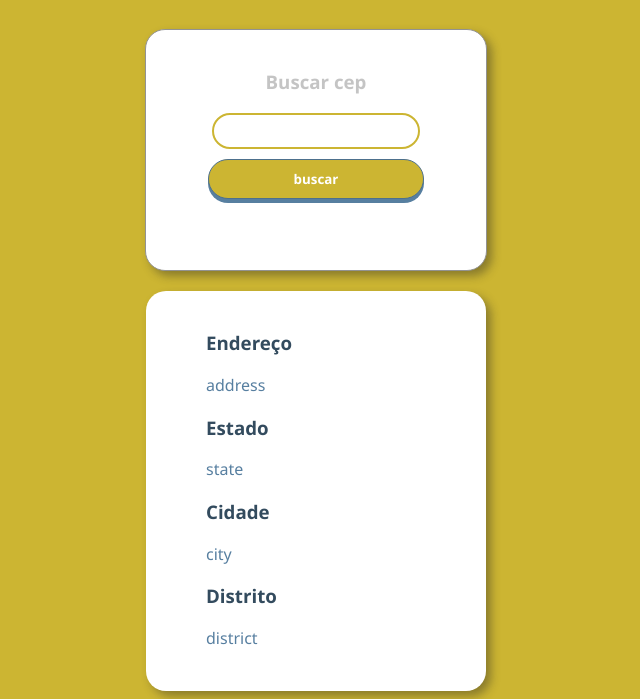
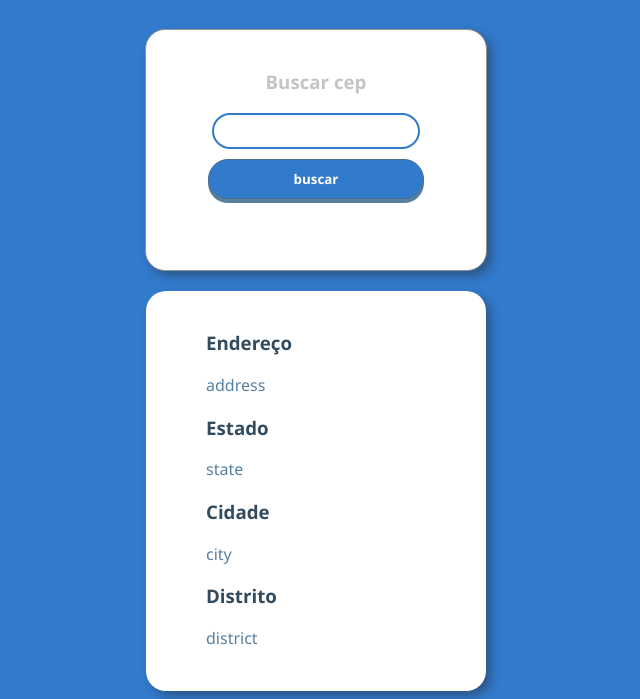
Before and after one commit to rafael1240/ApiCepJavascript, a plain HTML site: page index.html in a window 1280 px wide. Shown: the part 103-802 px from the top of the page, without its empty margins (324-964 px from the left). Drawn offline with Linux system fonts and the light colour scheme.

Commit message:
cor do fundo

```diff
--- a/style.css
+++ b/style.css
@@ -1,5 +1,5 @@
 :root{
-    --corPadrao: #ccb532;
+    --corPadrao: #327acc;
 }
 *{
     font-family: 'Segoe UI', Tahoma, Geneva, Verdana, sans-serif;
```
